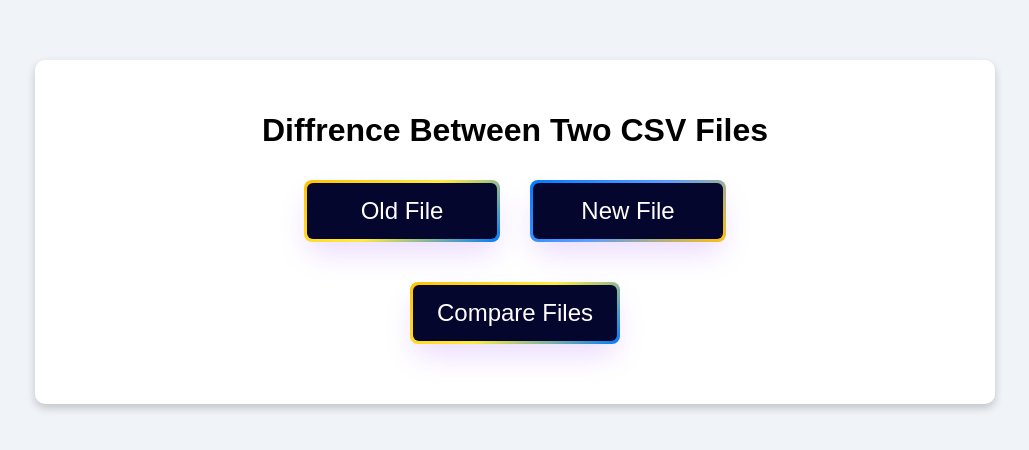
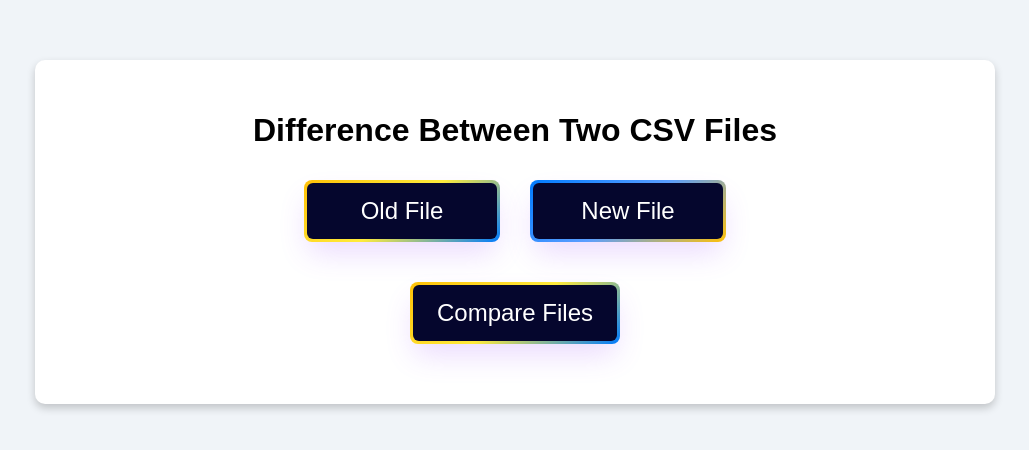
Before and after one commit to BrianWanamaker/CompareCSVFiles, a plain HTML site: page index.html in a window 1280 px wide. Shown: the part 168-618 px from the top of the page, without its empty margins (125-1154 px from the left). Drawn offline with Linux system fonts and the light colour scheme.

Commit message:
fixed spelling

```diff
--- a/index.html
+++ b/index.html
@@ -9,7 +9,7 @@
 </head>
 <body>
     <div class="container">
-        <h1>Diffrence Between Two CSV Files</h1>
+        <h1>Difference Between Two CSV Files</h1>
         <div class="button-container">
             <button class="button-64 button-yellow-blue" role="button" onclick="document.getElementById('file1').click()">
                 <span class="text">Old File</span>
```
